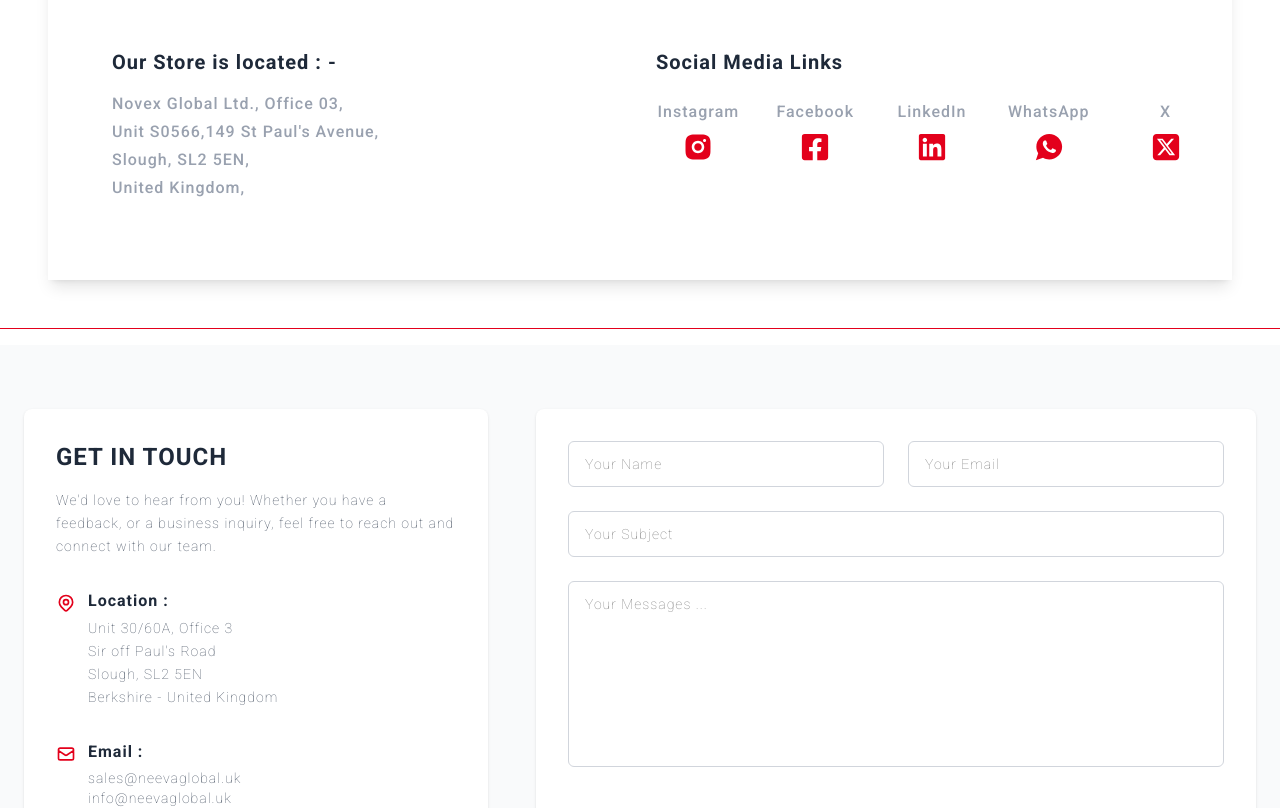
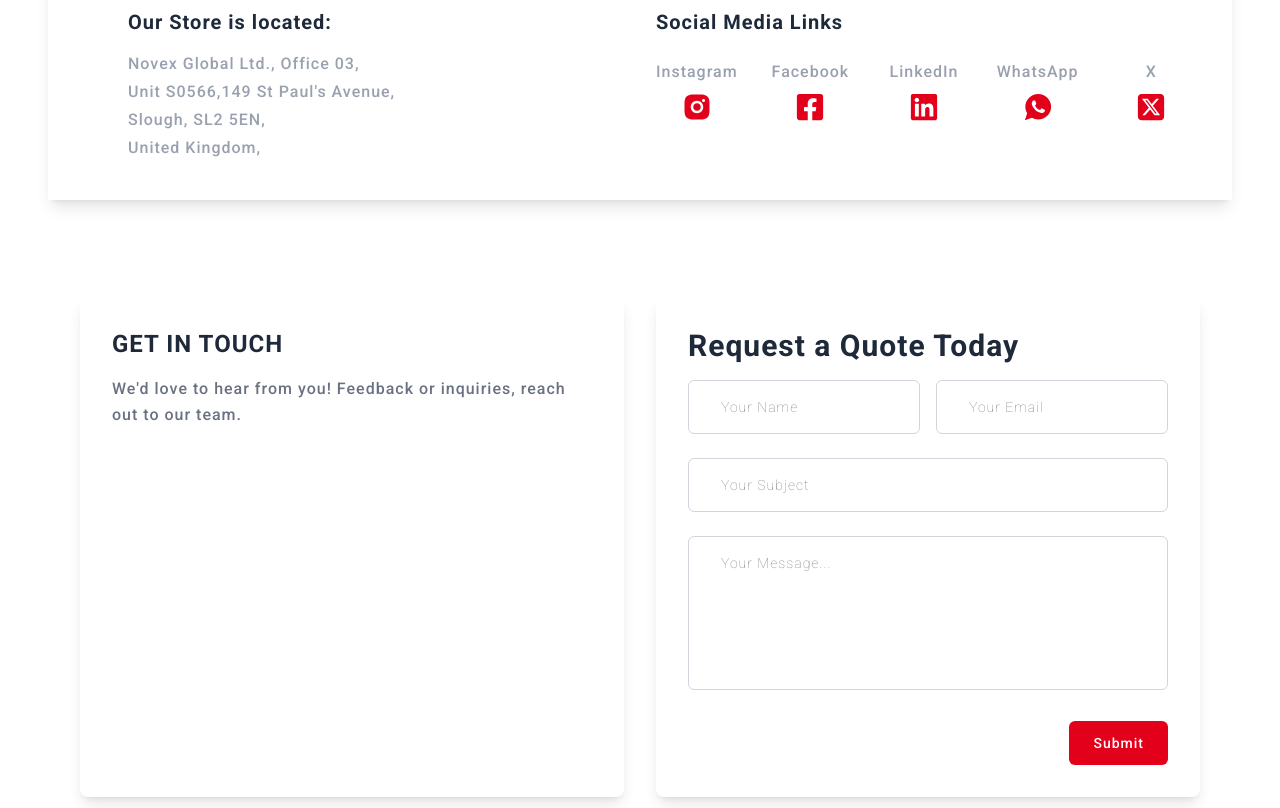
Before and after one commit to arshaqu/NovexGlobalLtd, a Next.js app: page /contact in a window 1280 px wide. Shown: the part 760-1568 px from the top of the page. Built offline with nearby package versions, Linux system fonts and the light colour scheme.

Commit message:
eigth commit

```diff
--- a/src/app/contact/page.js
+++ b/src/app/contact/page.js
@@ -3,12 +3,11 @@
 import { useState } from 'react';
 import Link from 'next/link';
 import Header from '@/Components/Header';
-
-import { FaFacebookSquare ,FaMapMarkerAlt , FaLinkedin } from "react-icons/fa";
+import Footer from '@/Components/Footer';
+import { FaFacebookSquare, FaLinkedin, FaWhatsapp } from "react-icons/fa";
 import { FaSquareXTwitter } from "react-icons/fa6";
-import { RiCustomerServiceLine ,RiInstagramFill } from "react-icons/ri";
-import { IoIosMail , IoLogoWhatsapp } from "react-icons/io";
-
+import { RiInstagramFill } from "react-icons/ri";
+import { IoLogoWhatsapp } from "react-icons/io";
 
 export default function ContactPage() {
   const [formData, setFormData] = useState({
@@ -18,159 +17,96 @@ export default function ContactPage() {
     message: ''
   });
 
-  const handleChange = (e) => {
-    setFormData({
-      ...formData,
-      [e.target.name]: e.target.value
-    });
-  };
-
+  const handleChange = (e) => setFormData({ ...formData, [e.target.name]: e.target.value });
   const handleSubmit = (e) => {
     e.preventDefault();
-    console.log('Form submitted:', formData);
-    // Add your form submission logic here
     alert('Form submitted successfully!');
-    // Reset form
     setFormData({ name: '', email: '', subject: '', message: '' });
   };
 
   return (
-    <div className="w-full">
-        <Header/>
-      {/* Header with Breadcrumb */}
+    <>
+      {/* MAIN PAGE CONTENT */}
+      <div className="w-full relative"> {/* relative here is fine, button will still work */}
+        <Header />
+
+        {/* Breadcrumb */}
         <div className="w-full bg-[#E3001B] py-16">
           <div className="max-w-7xl mx-auto px-6">
             <div className="flex items-center justify-center gap-4 text-white text-3xl">
-  <Link
-    href="/"
-    className="cursor-pointer hover:underline opacity-80 hover:opacity-100 transition"
-  >
-    Home
-  </Link>
-
+              <Link href="/" className="cursor-pointer hover:underline opacity-80 hover:opacity-100 transition">Home</Link>
               <span className="opacity-60 text-2xl">&nbsp; › &nbsp;</span>
-
-  <span className="font-semibold tracking-wide drop-shadow-[0_3px_8px_rgba(0,0,0,1.8)]">
-    CONTACT&nbsp;US
-  </span>
+              <span className="font-semibold tracking-wide drop-shadow-[0_3px_8px_rgba(0,0,0,1.8)]">CONTACT&nbsp;US</span>
             </div>
-
           </div>
         </div>
 
-      {/* Map Section */}
-      <div className="w-full h-[400px] bg-gray-200 ">
+        {/* Map */}
+        <div className="w-full h-[400px] bg-gray-200">
           <iframe
             src="https://www.google.com/maps/embed?pb=!1m18!1m12!1m3!1d2482.4449999999997!2d-0.1426!3d51.5074!2m3!1f0!2f0!3f0!3m2!1i1024!2i768!4f13.1!3m3!1m2!1s0x0%3A0x0!2zNTHCsDMwJzI2LjYiTiAwwrAwOCczMy40Ilc!5e0!3m2!1sen!2suk!4v1234567890"
             width="100%"
             height="100%"
             style={{ border: 0 }}
-          allowFullScreen=""
+            allowFullScreen
             loading="lazy"
             referrerPolicy="no-referrer-when-downgrade"
             title="Store Location Map"
           />
         </div>
 
-      {/* Store Location & Social Links Section */}
-      <div style={{}} className="bg-white py-12  p-12">
-        <div style={{border:'2px solid #red'}} className="max-w-8xl mx-auto px-6 shadow-lg p-20 ">
-          <div className="grid grid-cols-1 md:grid-cols-2  gap-8 items-start">
-
-            {/* Store Location */}
+        {/* Store Info + Social */}
+        <div className="bg-white py-12 px-12">
+          <div className="max-w-8xl mx-auto shadow-lg p-10">
+            <div className="grid grid-cols-1 md:grid-cols-2 gap-8 items-start">
               <div className='lg:ml-10'>
-              <h3 className="text-xl font-semibold text-gray-800 mb-4">
-                Our Store is located : -
-              </h3>
-              <div className="space-y-1  text-gray-400 text-md font-medium">
+                <h3 className="text-xl font-semibold text-gray-800 mb-4">Our Store is located:</h3>
+                <div className="space-y-1 text-gray-400 text-md font-medium">
                   <p>Novex Global Ltd., Office 03,</p>
-                <p>Unit S0566,149 St Paul's Avenue, </p>
+                  <p>Unit S0566,149 St Paul's Avenue,</p>
                   <p>Slough, SL2 5EN,</p>
                   <p>United Kingdom,</p>
                 </div>
               </div>
 
-            {/* Social Media Links */}
+              {/* Social */}
               <div className="w-full">
                 <h3 className="text-xl font-semibold text-gray-800 mb-6 text-center md:text-left">
                   Social Media Links
                 </h3>
-  {/* Mobile: Flex | Desktop: Grid */}
                 <div className="flex justify-between items-start gap-4 md:grid md:grid-cols-5 md:gap-8">
                   {/* Instagram */}
                   <div className="flex flex-col items-center gap-2 flex-1">
-      <span className="hidden md:block text-md font-medium text-gray-400">
-        Instagram
-      </span>
-      <a
-        href="https://instagram.com"
-        target="_blank"
-        rel="noopener noreferrer"
-        className="transition-transform hover:scale-110"
-        aria-label="Instagram"
-      >
+                    <span className="hidden md:block text-md font-medium text-gray-400">Instagram</span>
+                    <a href="https://instagram.com" target="_blank" rel="noopener noreferrer" className="transition-transform hover:scale-110">
                       <RiInstagramFill size={30} className="text-[#E3001B]" />
                     </a>
                   </div>
-
                   {/* Facebook */}
                   <div className="flex flex-col items-center gap-2 flex-1">
-      <span className="hidden md:block text-md font-medium text-gray-400">
-        Facebook
-      </span>
-      <a
-        href="https://facebook.com"
-        target="_blank"
-        rel="noopener noreferrer"
-        className="transition-transform hover:scale-110"
-        aria-label="Facebook"
-      >
+                    <span className="hidden md:block text-md font-medium text-gray-400">Facebook</span>
+                    <a href="https://facebook.com" target="_blank" rel="noopener noreferrer" className="transition-transform hover:scale-110">
                       <FaFacebookSquare size={30} className="text-[#E3001B]" />
                     </a>
                   </div>
                   {/* LinkedIn */}
                   <div className="flex flex-col items-center gap-2 flex-1">
-      <span className="hidden md:block text-md font-medium text-gray-400">
-        LinkedIn
-      </span>
-      <a
-        href="https://linkedin.com"
-        target="_blank"
-        rel="noopener noreferrer"
-        className="transition-transform hover:scale-110"
-        aria-label="LinkedIn"
-      >
+                    <span className="hidden md:block text-md font-medium text-gray-400">LinkedIn</span>
+                    <a href="https://linkedin.com" target="_blank" rel="noopener noreferrer" className="transition-transform hover:scale-110">
                       <FaLinkedin size={30} className="text-[#E3001B]" />
                     </a>
                   </div>
                   {/* WhatsApp */}
                   <div className="flex flex-col items-center gap-2 flex-1">
-      <span className="hidden md:block text-md font-medium text-gray-400">
-        WhatsApp
-      </span>
-      <a
-        href="https://wa.me/447516982248"
-        target="_blank"
-        rel="noopener noreferrer"
-        className="transition-transform hover:scale-110"
-        aria-label="WhatsApp"
-      >
+                    <span className="hidden md:block text-md font-medium text-gray-400">WhatsApp</span>
+                    <a href="https://wa.me/447516982248" target="_blank" rel="noopener noreferrer" className="transition-transform hover:scale-110">
                       <IoLogoWhatsapp size={30} className="text-[#E3001B]" />
                     </a>
                   </div>
-
                   {/* X */}
                   <div className="flex flex-col items-center gap-2 flex-1">
-      <span className="hidden md:block text-md font-medium text-gray-400">
-        X
-      </span>
-      <a
-        href="https://twitter.com"
-        target="_blank"
-        rel="noopener noreferrer"
-        className="transition-transform hover:scale-110"
-        aria-label="X (Twitter)"
-      >
+                    <span className="hidden md:block text-md font-medium text-gray-400">X</span>
+                    <a href="https://twitter.com" target="_blank" rel="noopener noreferrer" className="transition-transform hover:scale-110">
                       <FaSquareXTwitter size={30} className="text-[#E3001B]" />
                     </a>
                   </div>
@@ -180,144 +116,39 @@ export default function ContactPage() {
           </div>
         </div>
 
-
-
-
-       <div className="flex justify-center gap-2 pt-4 border-t text-[#E3001B]">
+        {/* Contact Form */}
+        <div className="flex flex-col lg:flex-row lg:gap-8 px-4 lg:px-20 py-12">
+          {/* Left Info */}
+          <div className="lg:w-1/2 bg-white rounded-lg shadow-lg p-8 mb-8 lg:mb-0">
+            <h2 className="text-2xl font-bold text-gray-800 mb-4">GET IN TOUCH</h2>
+            <p className="text-gray-500 text-md font-medium mb-8 leading-relaxed">
+              We'd love to hear from you! Feedback or inquiries, reach out to our team.
+            </p>
           </div>
 
-      {/* Contact Form Section */}
-      <div className="bg-gray-50 py-16">
-        <div className="max-w-7xl mx-auto px-6">
-          <div className="grid grid-cols-1 lg:grid-cols-5 gap-12">
-
-            {/* Left Side - Contact Info */}
-            <div className="lg:col-span-2 bg-white rounded-lg shadow-sm p-8">
-              <h2 className="text-2xl font-bold text-gray-800 mb-4">
-                GET IN TOUCH
-              </h2>
-              <p className="text-gray-600 text-sm mb-8 leading-relaxed">
-                We&apos;d love to hear from you! Whether you have a feedback, or a business inquiry, feel free to reach out and connect with our team.
-              </p>
-
-              {/* Location */}
-              <div className="mb-8">
-                <div className="flex items-start gap-3 mb-2">
-                  <svg className="text-[#E3001B] mt-1 flex-shrink-0" width="20" height="20" fill="none" stroke="currentColor" strokeWidth="2" viewBox="0 0 24 24">
-                    <path strokeLinecap="round" strokeLinejoin="round" d="M17.657 16.657L13.414 20.9a1.998 1.998 0 01-2.827 0l-4.244-4.243a8 8 0 1111.314 0z"/>
-                    <path strokeLinecap="round" strokeLinejoin="round" d="M15 11a3 3 0 11-6 0 3 3 0 016 0z"/>
-                  </svg>
-                  <div>
-                    <h3 className="font-semibold text-gray-800 mb-1">Location :</h3>
-                    <p className="text-gray-600 text-sm leading-relaxed">
-                      Unit 30/60A, Office 3<br />
-                      Sir off Paul&apos;s Road<br />
-                      Slough, SL2 5EN<br />
-                      Berkshire - United Kingdom
-                    </p>
+          {/* Right Form */}
+          <div className="lg:w-1/2 bg-white rounded-lg shadow-lg p-6 lg:p-8">
+            <h2 className="text-3xl font-bold text-gray-800 mb-4">Request a Quote Today</h2>
+            <form onSubmit={handleSubmit} className="space-y-6">
+              <div className="grid grid-cols-1 md:grid-cols-2 gap-4">
+                <input type="text" name="name" placeholder="Your Name" value={formData.name} onChange={handleChange} className="w-full px-8 py-4 border border-gray-300 rounded-md focus:outline-none focus:ring-2 focus:ring-[#E3001B] focus:border-transparent text-sm" required />
+                <input type="email" name="email" placeholder="Your Email" value={formData.email} onChange={handleChange} className="w-full px-8 py-4 border border-gray-300 rounded-md focus:outline-none focus:ring-2 focus:ring-[#E3001B] focus:border-transparent text-sm" required />
               </div>
+              <input type="text" name="subject" placeholder="Your Subject" value={formData.subject} onChange={handleChange} className="w-full px-8 py-4 border border-gray-300 rounded-md focus:outline-none focus:ring-2 focus:ring-[#E3001B] focus:border-transparent text-sm" required />
+              <textarea name="message" placeholder="Your Message..." value={formData.message} onChange={handleChange} rows="6" className="w-full px-8 py-4 border border-gray-300 rounded-md focus:outline-none focus:ring-2 focus:ring-[#E3001B] focus:border-transparent text-sm resize-none" required />
+              <div className="flex justify-end">
+                <button type="submit" className="bg-[#E3001B] hover:bg-red-700 text-white px-6 py-3 rounded-md font-medium text-sm transition-colors duration-200">
+                  Submit
+                </button>
+              </div>
+            </form>
           </div>
         </div>
 
-              {/* Email */}
-              <div className="mb-8">
-                <div className="flex items-start gap-3 mb-2">
-                  <svg className="text-[#E3001B] mt-1 flex-shrink-0" width="20" height="20" fill="none" stroke="currentColor" strokeWidth="2" viewBox="0 0 24 24">
-                    <path strokeLinecap="round" strokeLinejoin="round" d="M3 8l7.89 5.26a2 2 0 002.22 0L21 8M5 19h14a2 2 0 002-2V7a2 2 0 00-2-2H5a2 2 0 00-2 2v10a2 2 0 002 2z"/>
-                  </svg>
-                  <div>
-                    <h3 className="font-semibold text-gray-800 mb-1">Email :</h3>
-                    <p className="text-gray-600 text-sm">
-                      sales@neevaglobal.uk<br />
-                      info@neevaglobal.uk
-                    </p>
-                  </div>
-                </div>
-              </div>
-
-              {/* Phone */}
-              <div>
-                <div className="flex items-start gap-3 mb-2">
-                  <svg className="text-[#E3001B] mt-1 flex-shrink-0" width="20" height="20" fill="none" stroke="currentColor" strokeWidth="2" viewBox="0 0 24 24">
-                    <path strokeLinecap="round" strokeLinejoin="round" d="M3 5a2 2 0 012-2h3.28a1 1 0 01.948.684l1.498 4.493a1 1 0 01-.502 1.21l-2.257 1.13a11.042 11.042 0 005.516 5.516l1.13-2.257a1 1 0 011.21-.502l4.493 1.498a1 1 0 01.684.949V19a2 2 0 01-2 2h-1C9.716 21 3 14.284 3 6V5z"/>
-                  </svg>
-                  <div>
-                    <h3 className="font-semibold text-gray-800 mb-1">Call Us for Product Inquiry:</h3>
-                    <p className="text-gray-600 text-sm">
-                      Tel : 01308 224460<br />
-                      Mob : +44 (0) 7516982248
-                    </p>
-                  </div>
-                </div>
-              </div>
-            </div>
-
-            {/* Right Side - Contact Form */}
-            <div className="lg:col-span-3 bg-white rounded-lg shadow-sm p-8">
-              <form onSubmit={handleSubmit} className="space-y-6">
-                {/* Name and Email Row */}
-                <div className="grid grid-cols-1 md:grid-cols-2 gap-6">
-                  <input
-                    type="text"
-                    name="name"
-                    placeholder="Your Name"
-                    value={formData.name}
-                    onChange={handleChange}
-                    className="w-full px-4 py-3 border border-gray-300 rounded-md focus:outline-none focus:ring-2 focus:ring-[#E3001B] focus:border-transparent text-sm"
-                    required
-                  />
-                  <input
-                    type="email"
-                    name="email"
-                    placeholder="Your Email"
-                    value={formData.email}
-                    onChange={handleChange}
-                    className="w-full px-4 py-3 border border-gray-300 rounded-md focus:outline-none focus:ring-2 focus:ring-[#E3001B] focus:border-transparent text-sm"
-                    required
-                  />
-                </div>
-
-                {/* Subject */}
-                <input
-                  type="text"
-                  name="subject"
-                  placeholder="Your Subject"
-                  value={formData.subject}
-                  onChange={handleChange}
-                  className="w-full px-4 py-3 border border-gray-300 rounded-md focus:outline-none focus:ring-2 focus:ring-[#E3001B] focus:border-transparent text-sm"
-                  required
-                />
-
-                {/* Message */}
-                <textarea
-                  name="message"
-                  placeholder="Your Messages ..."
-                  value={formData.message}
-                  onChange={handleChange}
-                  rows="8"
-                  className="w-full px-4 py-3 border border-gray-300 rounded-md focus:outline-none focus:ring-2 focus:ring-[#E3001B] focus:border-transparent text-sm resize-none"
-                  required
-                />
-
-                {/* Submit Button */}
-
-                  <div className='flex justify-end p-8'>
-                      <button type="submit" className='bg-[#E3001B] hover:bg-red-700 text-white px-24 py-3 rounded-md font-medium transition-colors duration-200 text-sm p-10'>Submit</button>
+        <Footer />
       </div>
 
 
-              </form>
-            </div>
-          </div>
-        </div>
-      </div>
-
-
-
-
-
-      {/* Floating Contact Buttons */}
-
-    </div>
+    </>
   );
 }
--- a/src/app/products/page.js
+++ b/src/app/products/page.js
@@ -424,7 +424,7 @@ function ProductsSection() {
             <Image
               src={img}
               alt={`PVC Trunking ${idx + 1}`}
-              className="w-full h-64 sm:h-72 md:h-80 object-cover transition-transform duration-300 group-hover:scale-105 rounded-lg"
+              className="w-full h-64 sm:h-72 h-70 object-cover transition-transform duration-300 group-hover:scale-105 rounded-lg"
               priority={idx === 0}
             />
           </div>
```
Lines whose indentation alone changed are shown as unchanged.
